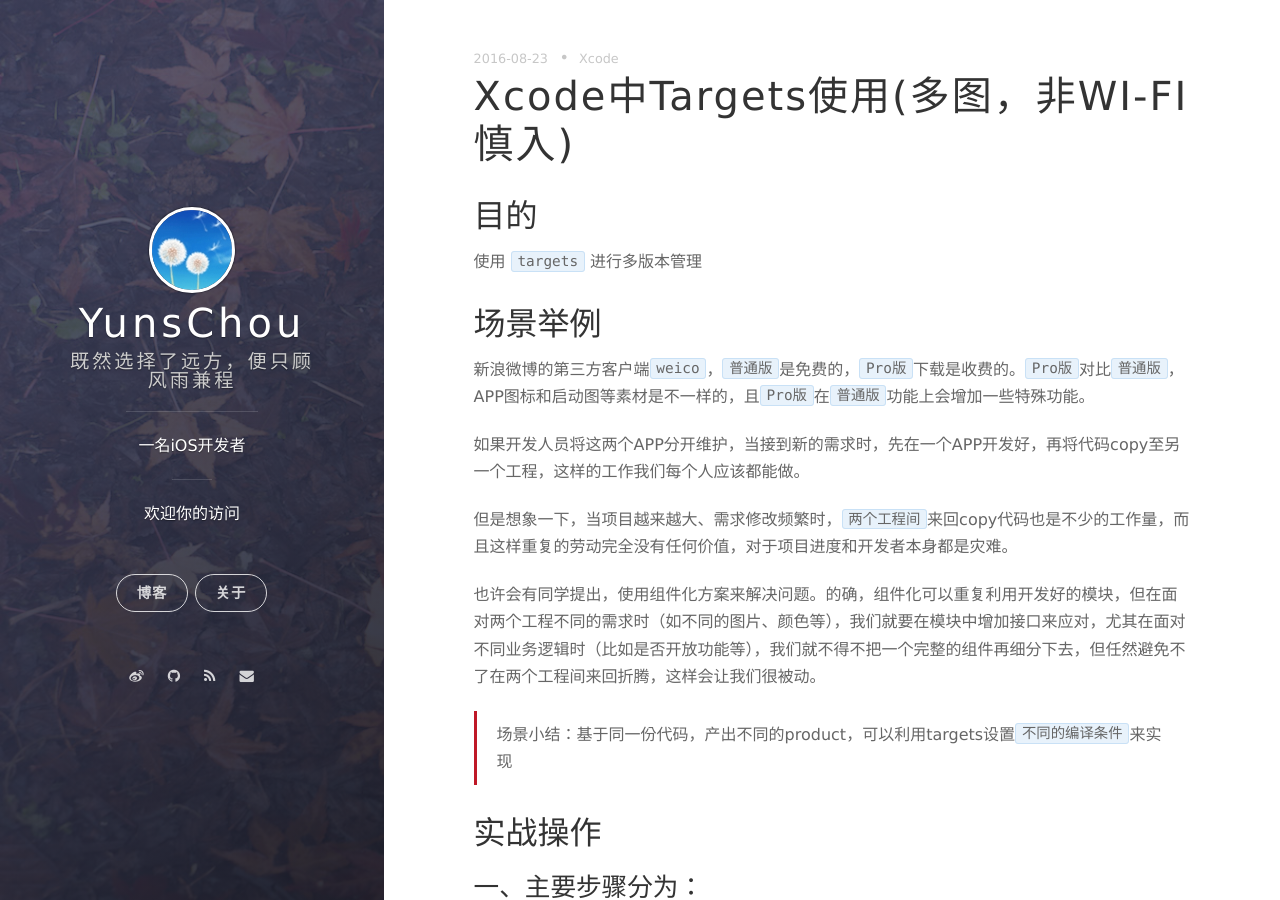
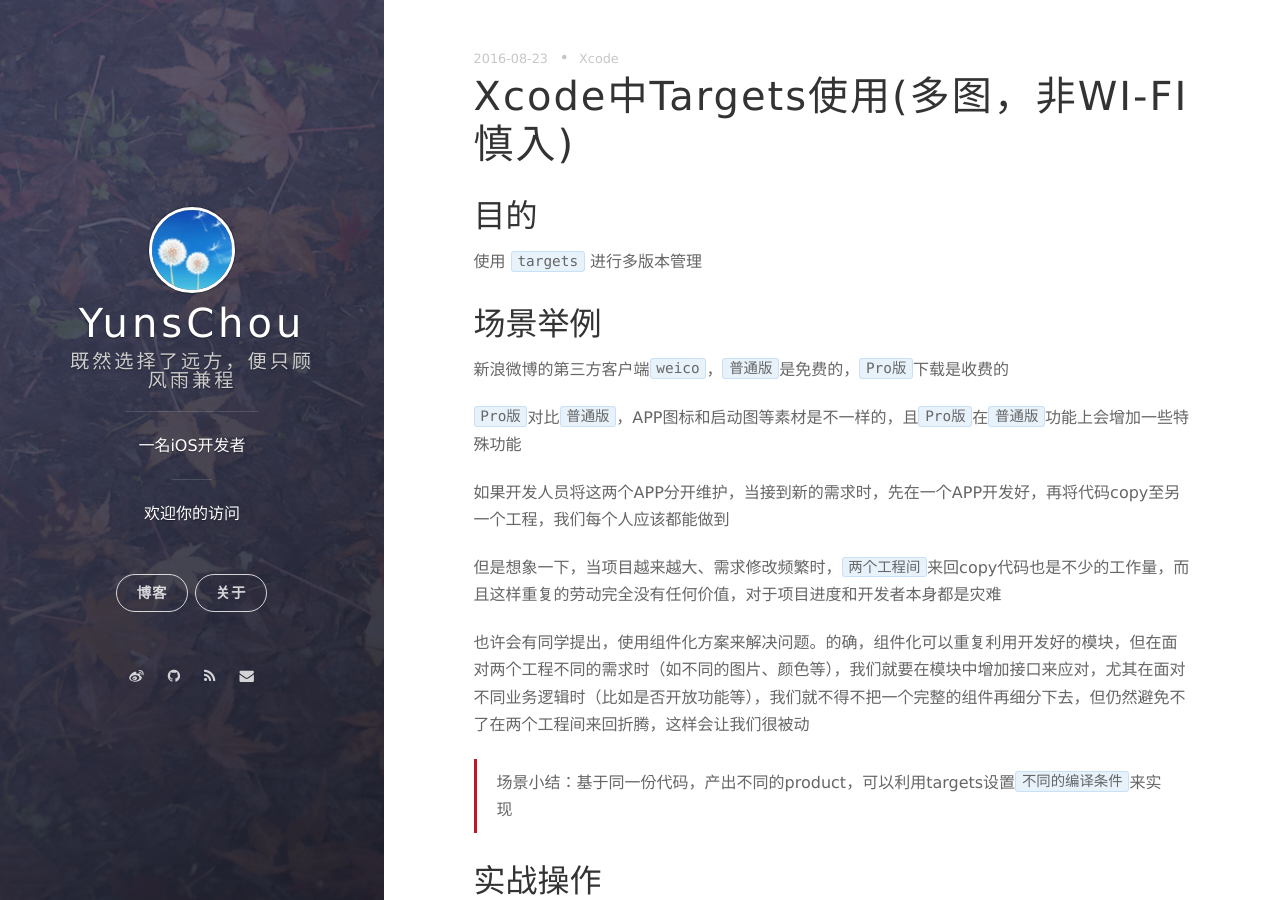
Before and after one commit to YunsChou/Yuns.github.io, a Jekyll site: the page built from _posts/2016-08-23-Xcode-Targets.md, in a window 1280 px wide and 900 px high. Built offline with Jekyll 4.4.1, drawn with Linux system fonts in a browser that asks for light colours; nearby versions of some CDN libraries; Markdown is read by kramdown in place of the engine named in the settings; comment, search, counter and statistics services are not loaded.

Commit message:
修改细节

```diff
--- a/_posts/2016-08-23-Xcode-Targets.md
+++ b/_posts/2016-08-23-Xcode-Targets.md
@@ -11,13 +11,15 @@ tags: Xcode
 
 ## 场景举例
 
-新浪微博的第三方客户端`weico`，`普通版`是免费的，`Pro版`下载是收费的。`Pro版`对比`普通版`，APP图标和启动图等素材是不一样的，且`Pro版`在`普通版`功能上会增加一些特殊功能。
+新浪微博的第三方客户端`weico`，`普通版`是免费的，`Pro版`下载是收费的
 
-如果开发人员将这两个APP分开维护，当接到新的需求时，先在一个APP开发好，再将代码copy至另一个工程，这样的工作我们每个人应该都能做。
+`Pro版`对比`普通版`，APP图标和启动图等素材是不一样的，且`Pro版`在`普通版`功能上会增加一些特殊功能
 
-但是想象一下，当项目越来越大、需求修改频繁时，`两个工程间`来回copy代码也是不少的工作量，而且这样重复的劳动完全没有任何价值，对于项目进度和开发者本身都是灾难。
+如果开发人员将这两个APP分开维护，当接到新的需求时，先在一个APP开发好，再将代码copy至另一个工程，我们每个人应该都能做到
 
-也许会有同学提出，使用组件化方案来解决问题。的确，组件化可以重复利用开发好的模块，但在面对两个工程不同的需求时（如不同的图片、颜色等），我们就要在模块中增加接口来应对，尤其在面对不同业务逻辑时（比如是否开放功能等），我们就不得不把一个完整的组件再细分下去，但任然避免不了在两个工程间来回折腾，这样会让我们很被动。
+但是想象一下，当项目越来越大、需求修改频繁时，`两个工程间`来回copy代码也是不少的工作量，而且这样重复的劳动完全没有任何价值，对于项目进度和开发者本身都是灾难
+
+也许会有同学提出，使用组件化方案来解决问题。的确，组件化可以重复利用开发好的模块，但在面对两个工程不同的需求时（如不同的图片、颜色等），我们就要在模块中增加接口来应对，尤其在面对不同业务逻辑时（比如是否开放功能等），我们就不得不把一个完整的组件再细分下去，但仍然避免不了在两个工程间来回折腾，这样会让我们很被动
 
 > 场景小结：基于同一份代码，产出不同的product，可以利用targets设置`不同的编译条件`来实现
 
```
